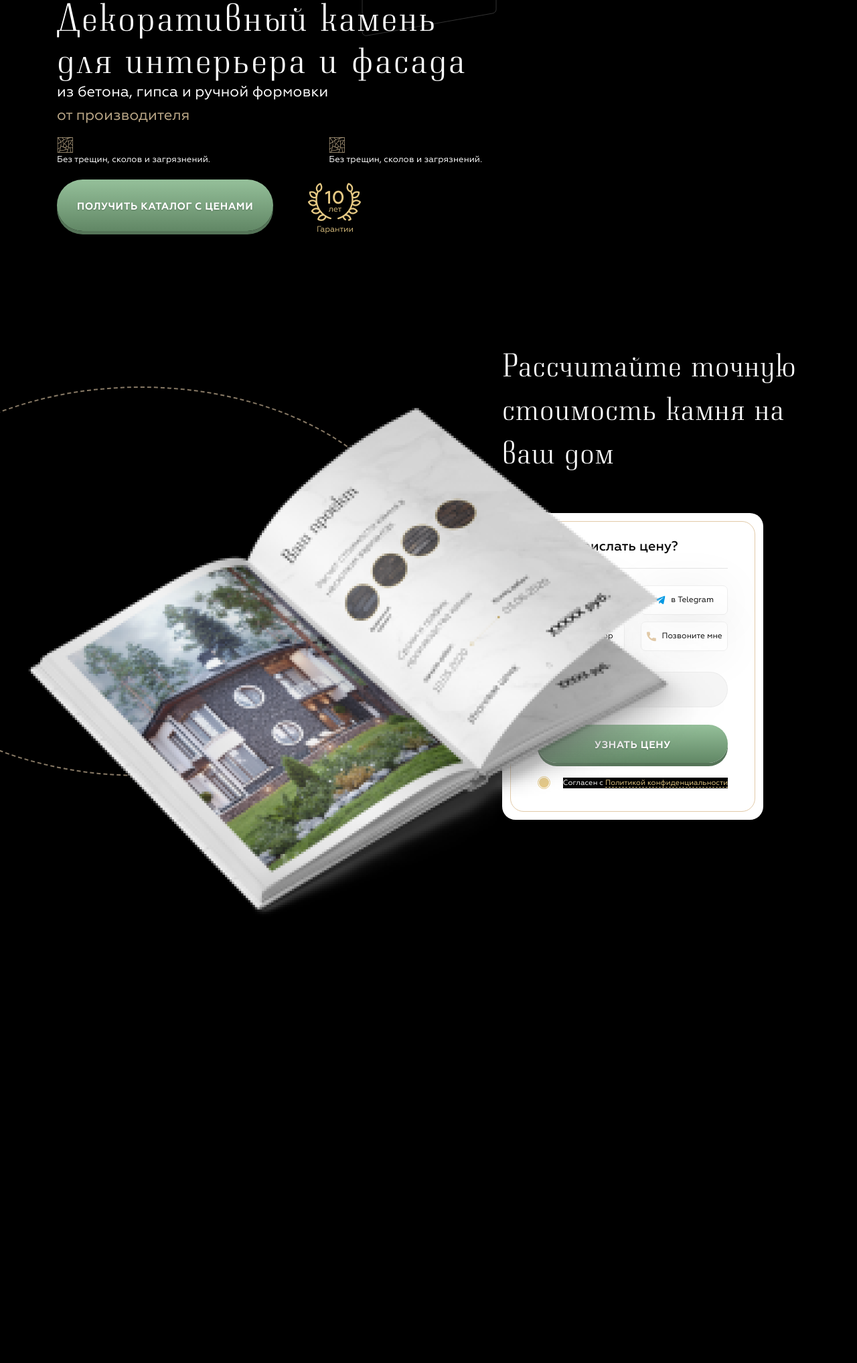
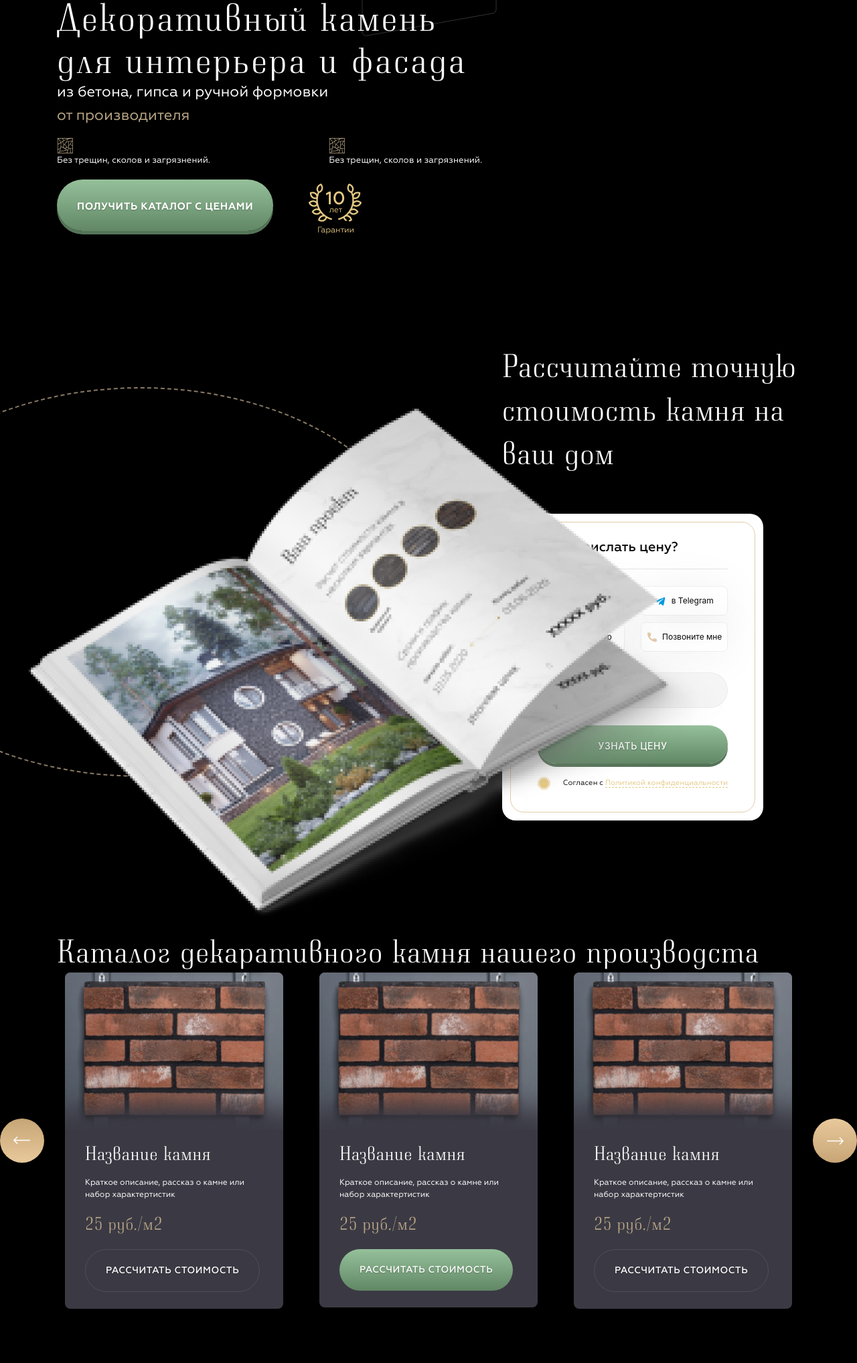
Before and after one commit to Harold-bot/Harold_bot.github.io, a PHP site: page /index.html in a window 1280 px wide. Shown: the part 153-2188 px from the top of the page at 67% size. Before the commit the page ends 1517 px from the top, so only its background shows below. Run offline with PHP 8.4, Linux system fonts and the light colour scheme.

Commit message:
brick slider full

```diff
--- a/assets/css/style.css
+++ b/assets/css/style.css
@@ -22,12 +22,15 @@
     *zoom: 1;
 }
 
-body, html, p {
+body, html {
+  background-color: #000000;
+}
+
+h1, h2, h3, h4, h5, h6, p, a {
+  color: #fff;
   font-family: "Geometria";
   font-style: normal;
   font-weight: normal;
-  background-color: #000000;
-  color: #fff;
 }
 
 .noscroll {
@@ -118,11 +121,17 @@
   text-shadow: 0px 1px 2px rgba(0, 0, 0, 0.25);
   color: #fff;
   border: none;
+  background: linear-gradient(180deg, #95C09A 0%, #618765 100%);
 }
 
 .btn-primary {
-  background: linear-gradient(180deg, #95C09A 0%, #618765 100%);
   box-shadow: 0px 5px 0px #557458;
+}
+
+.btn_small {
+  padding: 15px 30px;
+  font-weight: 500;
+  font-size: 14px;
 }
 
 /* form styles */
@@ -146,6 +155,7 @@
   font-weight: 500;
   font-size: 20px;
   margin-bottom: 20px;
+  color: #090909;
 }
 
 form hr {
@@ -176,7 +186,8 @@
   margin: 5px 0;
   cursor: pointer;
   -webkit-transition: ease-in-out 0.5s;
-	transition: ease-in-out 0.5s;
+  transition: ease-in-out 0.5s;
+  color: #090909;
 }
 
 .work_price .form_social label {
@@ -330,6 +341,11 @@
   top: 1px;
   background-color: #E5C883;
   border-radius: 50%;
+  position: relative;
+}
+
+.form_accept-container p {
+  color: #090909;
 }
 
 .form_accept-container p span {
@@ -514,3 +530,81 @@
 .work_price .form_tel-input-container {
   margin: 26px auto;
 }
+
+/* catalog_brcik SECTION STYLES */
+.catalog_brick-slide {
+  border-radius: 8px;
+  background: #3B3A44;
+}
+/* margin between slides */
+.slick-slide {
+  margin: 0 27px;
+}
+
+.catalog_brick-slide-info-container {
+  padding: 20px 30px 25px;
+  color: #fff;
+}
+
+.catalog_brick-slide-info-container h2, .catalog_brick-slide-info-container h3 {
+  font-family: Neumann;
+  font-weight: normal;
+  letter-spacing: 0.03em;
+}
+
+.catalog_brick-slide-info-container h2 {
+  font-size: 24px;
+}
+
+.catalog_brick-slide-info-container h3 {
+  font-size: 22px;
+  color: #BDA988;
+  margin-bottom: 26px;
+}
+
+.catalog_brick-slide-info-container p {
+  font-weight: 300;
+  font-size: 12px;
+  line-height: 18px;
+  margin: 20px 0;
+}
+
+.catalog_brick-slide-container .btn_small {
+  border: 1px solid rgba(255, 255, 255, 0.1);
+  background: transparent;
+}
+
+.catalog_brick-slide-container .slick-center .btn_small {
+  background: linear-gradient(180deg, #95C09A 0%, #618765 100%);
+  border: none;
+}
+
+/* slick buttons styles */
+.catalog_brick .slick-arrow {
+  width: 66px;
+  height: 66px;
+}
+
+.catalog_brick .slick-arrow:before {
+  display: block;
+  content: url(../img/slider_icons/slick_arrow.svg);
+  padding: 21px 10px;
+  width: 66px;
+  height: 66px;
+  background: linear-gradient(180deg, #E8C99B 0%, #C7A576 100%);
+  border-radius: 50%;
+  opacity: 1;
+}
+
+.catalog_brick .slick-next {
+  right: -70px;
+}
+
+.catalog_brick .slick-prev {
+  left: -70px;
+}
+
+.catalog_brick .slick-prev:before {
+  transform: rotate(180deg);
+
+}
--- a/assets/js/main.js
+++ /dev/null
@@ -1,279 +0,0 @@
-$(window).scroll(function(){
-    scroll = $(window).scrollTop();
-    if (scroll >= 60) {
-      $('.menu_btn').removeClass('menu_btn-mobile');
-    }
-    else {
-      $('.menu_btn').addClass('menu_btn-mobile');
-    }
-
-    checkMap()
-});
-
-var $root = $('html, body');
-
-$('a[href^="#"]').click(function () {
-    $root.animate({
-        scrollTop: $( $.attr(this, 'href') ).offset().top - 100
-    }, 500);
-
-    return false;
-});
-
-let menuState = false;
-
-$('.menu_btn').click(function () {
-  menuState = !menuState;
-  if (menuState) {
-    $('.map_wrapper').animate({right: '0px'}, 500, function () {
-      $('.substrate').animate({opacity: '0.5'}, 200)
-    })
-  }
-})
-
-$('.map_close').click(function () {
-  menuState = !menuState;
-  if (!menuState) {
-    $('.substrate').animate({opacity: '0'}, 200, function () {
-      $('.map_wrapper').animate({right: '-3000px'}, 500)
-    })
-  }
-})
-
-$('.substrate').click(function () {
-  menuState = !menuState;
-  if (!menuState) {
-    $('.substrate').animate({opacity: '0'}, 200, function () {
-      $('.map_wrapper').animate({right: '-3000px'}, 500)
-    })
-  }
-})
-
-$('.map_item').click(function () {
-  menuState = !menuState;
-  if (!menuState) {
-    $('.substrate').animate({opacity: '0'}, 200, function () {
-      $('.map_wrapper').animate({right: '-3000px'}, 500)
-    })
-  }
-})
-
-
-var spinner = $('.ymap-container').children('.loader');
-
-var check_if_load = false;
-
-var myMapTemp, myPlacemarkTemp;
-
-
-function init () {
-  var myMapTemp = new ymaps.Map("map-yandex", {
-    center: [53.933601, 27.650822],
-    zoom: 16,
-    controls: ['zoomControl', 'fullscreenControl'],
-  });
-  myMapTemp.behaviors.disable('scrollZoom');
-  var myPlacemarkTemp = new ymaps.Placemark([53.933601, 27.650822], {
-    balloonContent: 'Кинотеатр VOKA CINEMA by Silver Screen в ТРЦ Dana Mall, улица Петра Мстиславца 11, Минск'
-    }, {
-        preset: 'islands#blackHomeIcon'
-    })
-
-  myMapTemp.geoObjects.add(myPlacemarkTemp)
-
-
-  var layer = myMapTemp.layers.get(0).get(0);
-
-
-  waitForTilesLoad(layer).then(function() {
-
-    spinner.removeClass('is-active');
-  });
-}
-
-
-function waitForTilesLoad(layer) {
-  return new ymaps.vow.Promise(function (resolve, reject) {
-    var tc = getTileContainer(layer), readyAll = true;
-    tc.tiles.each(function (tile, number) {
-      if (!tile.isReady()) {
-        readyAll = false;
-      }
-    });
-    if (readyAll) {
-      resolve();
-    } else {
-      tc.events.once("ready", function() {
-        resolve();
-      });
-    }
-  });
-}
-
-function getTileContainer(layer) {
-  for (var k in layer) {
-    if (layer.hasOwnProperty(k)) {
-      if (
-        layer[k] instanceof ymaps.layer.tileContainer.CanvasContainer
-        || layer[k] instanceof ymaps.layer.tileContainer.DomContainer
-      ) {
-        return layer[k];
-      }
-    }
-  }
-  return null;
-}
-
-
-function loadScript(url, callback){
-  var script = document.createElement("script");
-
-  if (script.readyState){  // IE
-    script.onreadystatechange = function(){
-      if (script.readyState == "loaded" ||
-              script.readyState == "complete"){
-        script.onreadystatechange = null;
-        callback();
-      }
-    };
-  } else {  // Другие браузеры
-    script.onload = function(){
-      callback();
-    };
-  }
-
-  script.src = url;
-  document.getElementsByTagName("head")[0].appendChild(script);
-}
-
-
-function checkMap() {
-  if (document.getElementById('contacts').getBoundingClientRect().y < document.documentElement.clientHeight) {
-
-    if (!check_if_load) {
-
-
-        check_if_load = true;
-
-
-        spinner.addClass('is-active');
-
-
-        loadScript("https://api-maps.yandex.ru/2.1/?lang=ru_RU&amp;loadByRequire=1", function(){
-
-           ymaps.load(init);
-        });
-      }
-  }
-}
-
-$('.questions_card1').on('click', (e) => {
-    $(e.currentTarget).children('.questions_card-text').toggle('fast')
-    console.log($(e.currentTarget).find('.questions_card-img').css('transform'))
-    if ($(e.currentTarget).find('.questions_card-img').css('transform')!=='none') {
-        $(e.currentTarget).find('.questions_card-img').css('transform', 'none')
-    } else {
-        $(e.currentTarget).find('.questions_card-img').css({
-            'transform': 'rotate(180deg)',
-            'transition': 'all 400ms'
-        })
-    }
-
-})
-
-$("input[name='phone']").mask("+375 (99) 999-99-99");
-
-
-$('#greeting').on('hide.bs.modal', function() {
-    $('html').removeClass('noscroll');
-})
-
-$('#book').on('hide.bs.modal', function() {
-  $('html').removeClass('noscroll');
-})
-
-$('#greeting').on('show.bs.modal', function() {
-  $('html').addClass('noscroll');
-})
-
-function hide () {
-  $('#book').modal('hide');
-}
-
-$(document).ready(function(){
-  $('.slider_container').slick({
-    arrows: true,
-    slidesToShow: 2,
-    adaptiveHeight: true,
-    responsive: [
-    {
-      breakpoint: 992,
-      settings: {
-        slidesToShow: 1
-      }
-    },
-    {
-      breakpoint: 580,
-      settings: {
-        arrows: false,
-        dots: true,
-        slidesToShow: 1
-      }
-    }
-  ]
-  });
-});
-
-// $('.wherefore_item img').before($('<div/>').addClass('wherefore_before'));
-
-
-
-$('#submit').click((e) => {
-  $('#form').submit()
-  e.preventDefault()
-})
-
-$('#modalSubmit').click((e) => {
-  $('#modalForm').submit()
-  e.preventDefault()
-})
-
-$('form').submit(function(e) {
-  e.preventDefault();
-  let form_data = $(this).serialize();
-  let url = 'send.php';
-  let posting = $.post(url, form_data);
-  posting.done(function(data) {
-    $('#book').modal('hide');
-    // $('#consultation').modal('hide');
-    $('#greeting').modal('show');
-  })
-})
-
-$('#book').on('show.bs.modal', function (event) {
-  var button = $(event.relatedTarget)
-  var recipient = button.data('type')
-
-  if (recipient === "Скидка 2 человека" || recipient === "Скидка от 3 человек" || recipient === "Скидка от 5 человек") {
-    $('#bookTicket').text('Заказать скидку');
-    $('#modalSubmit').text('Заказать');
-  } else {
-    $('#bookTicket').text('Забронировать билет');
-    $('#modalSubmit').text('Забронировать');
-  }
-
-  $('#formtype').val(recipient)
-  $('html').addClass('noscroll')
-})
-
-$('td').each(function() {
-  if ($(this).text() === '+') {
-    $(this).css({
-      'color' : '#25a36f'
-    })
-  } else if ($(this).text() === '-') {
-    $(this).css({
-      'color' : '#da3535'
-    })
-  }
-})
--- a/index.html
+++ b/index.html
@@ -137,7 +137,7 @@
                   <div class="form_tel-input-container">
                     <input id="tel_input" class="w-100" type="text" type="tel" placeholder="1241212">
                   </div>
-                  <button class="btn btn-primary w-100">узнать цену</button>
+                  <button class="btn btn-primary btn_small w-100">узнать цену</button>
                   <div class="">
                     <label class="form_accept-container">
                       <input type="checkbox" checked="checked" name="checkbox">
@@ -152,8 +152,88 @@
       </div>
     </section>
 
+    <section class="catalog_brick">
+      <div class="container">
+        <h1 class="section_title">Каталог декаративного камня нашего производста</h1>
+        <div class="catalog_brick-slide-container row">
+          <article class="catalog_brick-slide">
+            <div class="catalog_brick-slide-img-container">
+              <img class="img-fluid w-100" src="assets/img/catalog_icons/1.png" alt="">
+            </div>
+            <div class="catalog_brick-slide-info-container">
+              <h2>Название камня</h2>
+              <p>Краткое описание, рассказ о камне или набор характертистик</p>
+              <h3>25 руб./м2</h3>
+              <a class="btn btn_small" href="">Рассчитать стоимость</a>
+            </div>
+          </article>
+          <article class="catalog_brick-slide">
+            <div class="catalog_brick-slide-img-container">
+              <img class="img-fluid w-100" src="assets/img/catalog_icons/1.png" alt="">
+            </div>
+            <div class="catalog_brick-slide-info-container">
+              <h2>Название камня</h2>
+              <p>Краткое описание, рассказ о камне или набор характертистик</p>
+              <h3>25 руб./м2</h3>
+              <a class="btn btn_small" href="">Рассчитать стоимость</a>
+            </div>
+          </article>
+          <article class="catalog_brick-slide">
+            <div class="catalog_brick-slide-img-container">
+              <img class="img-fluid w-100" src="assets/img/catalog_icons/1.png" alt="">
+            </div>
+            <div class="catalog_brick-slide-info-container">
+              <h2>Название камня</h2>
+              <p>Краткое описание, рассказ о камне или набор характертистик</p>
+              <h3>25 руб./м2</h3>
+              <a class="btn btn_small" href="">Рассчитать стоимость</a>
+            </div>
+          </article>
+          <article class="catalog_brick-slide">
+            <div class="catalog_brick-slide-img-container">
+              <img class="img-fluid w-100" src="assets/img/catalog_icons/1.png" alt="">
+            </div>
+            <div class="catalog_brick-slide-info-container">
+              <h2>Название камня</h2>
+              <p>Краткое описание, рассказ о камне или набор характертистик</p>
+              <h3>25 руб./м2</h3>
+              <a class="btn btn_small" href="">Рассчитать стоимость</a>
+            </div>
+          </article>
+        </div>
+      </div>
+    </section>
+
     <script src="./vendor/mask/jquery.maskedinput.min.js"></script>
     <script src="./assets/js/main.js"></script>
 
+    <script>
+      $('.catalog_brick-slide-container').slick({
+      centerMode: true,
+      centerPadding: '0',
+      slidesToShow: 3,
+      responsive: [
+        {
+          breakpoint: 768,
+          settings: {
+            arrows: false,
+            centerMode: true,
+            centerPadding: '40px',
+            slidesToShow: 3
+          }
+        },
+        {
+          breakpoint: 480,
+          settings: {
+            arrows: false,
+            centerMode: true,
+            centerPadding: '40px',
+            slidesToShow: 1
+          }
+        }
+      ]
+    });
+    </script>
+
   </body>
 </html>
```
Also changed, not shown: assets/img/catalog_icons/1.png (added), assets/img/slider_icons/slick_arrow.svg (added).
